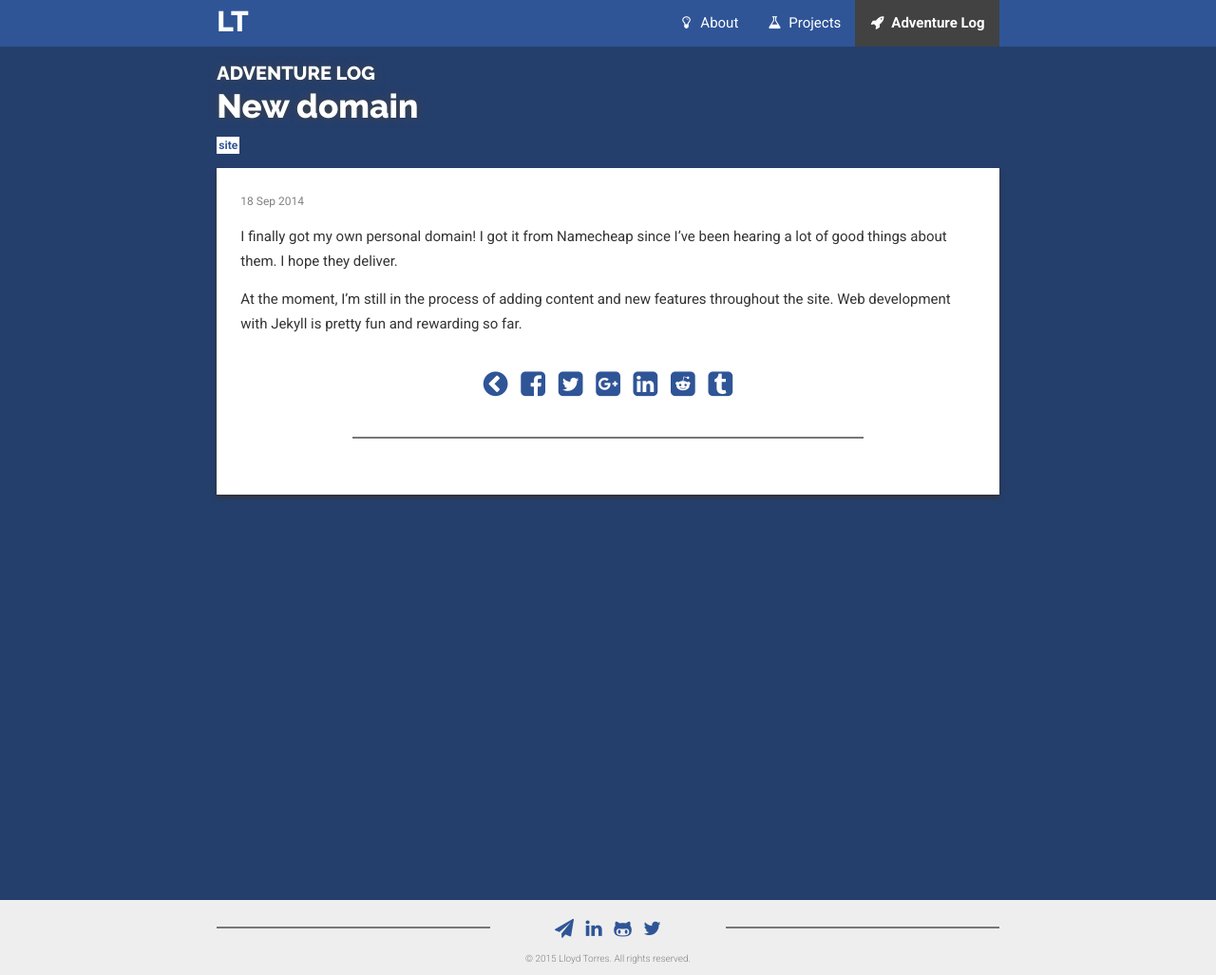
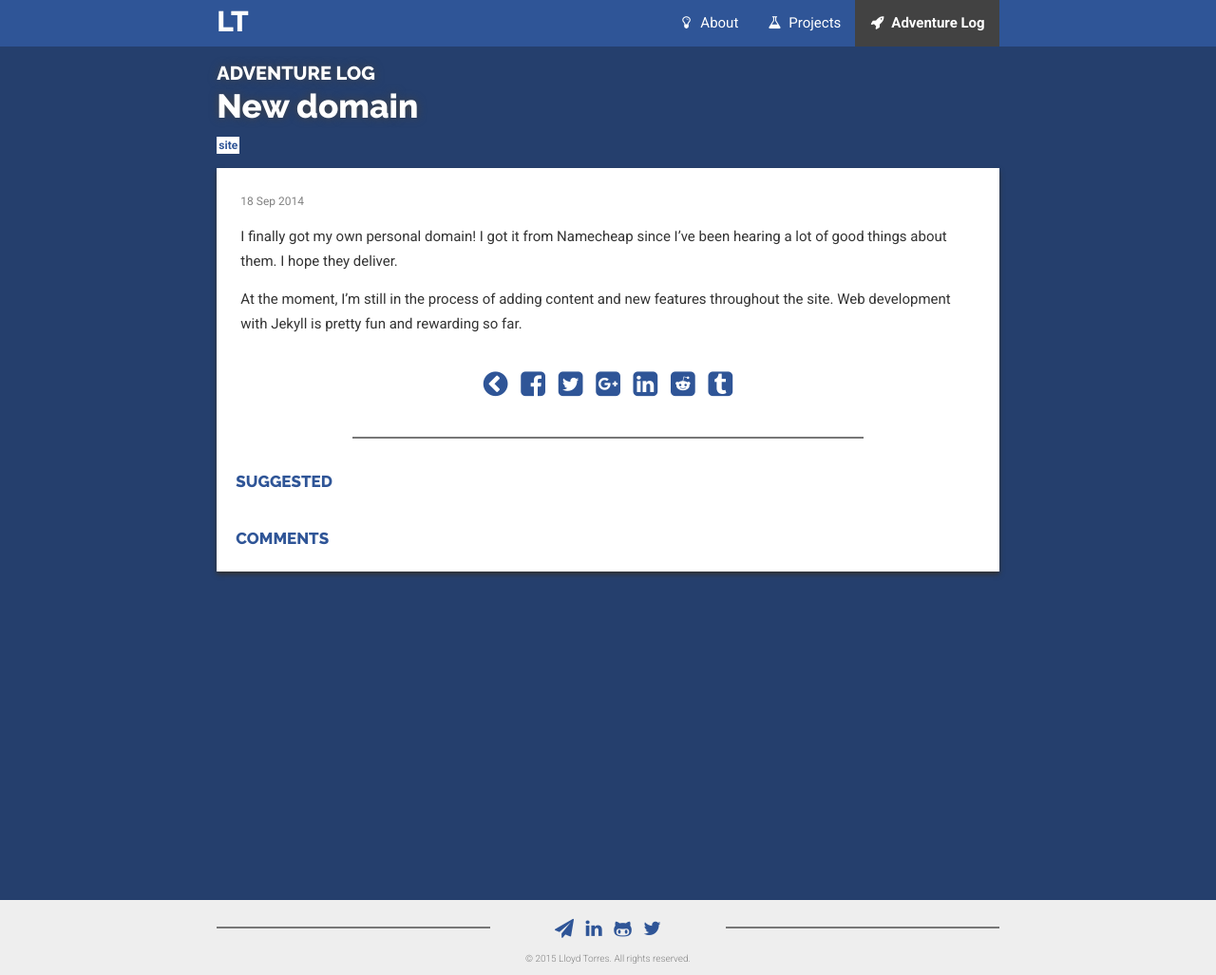
Before and after one commit to lloydtorres/lloydtorres.github.io, a Jekyll site: the page built from _posts/2014-09-18-new-domain.md, in a window 1280 px wide. Shown: the whole page at 95% size. Built offline with Jekyll 4.4.1, drawn with Linux system fonts in a browser that asks for light colours; nearby versions of some CDN libraries; comment, search, counter and statistics services are not loaded.

Commit message:
Add log post suggestions

```diff
--- a/_config.yml
+++ b/_config.yml
@@ -15,3 +15,4 @@
 - jekyll-sitemap
 
 tag_dir: /log/tag
+lsi: true
--- a/_layouts/post.html
+++ b/_layouts/post.html
@@ -110,9 +110,34 @@
 
                     <div class="row"><div class="col-md-offset-2 col-md-8"><div class="divider"><div class="inner"></div></div></div></div>
 
-                    <div class="post-comments">
+                    <div class="post-after">
+                        <h2 class="h2-noinclude">Suggested</h2>
+                        {% if site.related_posts.size <= 0 %}
+                            <p class="post-after-comment"><span class="fa fa-search"></span> We didn't find anything, sorry!</p>
+                        {% else %}
+                        <div class="row">
+                            {% for post in site.related_posts %}
+                            {% if post.title != page.title && post.preview %}
+                            <!--{% increment count %} -->
+                            {% if count >= 3 %}
+                            {% break %}
+                            {% endif %}
+                            <div class="col-sm-6">
+                                <div class="log-img">
+                                    <a href="{{ post.url }}"><img class="log-suggest-img" src="{{ post.preview }}" title="{{ post.title }}" alt="{{ post.title }}"/></a>
+                                    <a href="{{ post.url }}"><h2 class="h2-noinclude log-suggest-title">{{ post.title }}</h2></a>
+                                </div>
+                            </div>
+                            {% endif %}
+                            {% endfor %}
+                        </div>
+                        {% endif %}
+                    </div>
+
+                    <div class="post-after">
+                        <h2 class="h2-noinclude">Comments</h2>
                         {% if page.noComments %}
-                            <p class="no-comment"><span class="fa fa-lock fa-fw navicons"></span> Comments have been locked for this post.</p>
+                            <p class="post-after-comment"><span class="fa fa-lock"></span> Comments have been locked for this post.</p>
                         {% else %}
                             {% include comments.html %}
                         {% endif %}
--- a/_sass/_layout.scss
+++ b/_sass/_layout.scss
@@ -834,13 +834,6 @@
     float: right;
 }
 
-.no-comment {
-    text-align: center;
-    font-style: italic;
-    font-size: 14px;
-    color: $grey-color;
-}
-
 /**
  * Projects
  */
@@ -1189,8 +1182,50 @@
     }
 }
 
-.post-comments {
+.post-after {
     padding: 20px;
+
+    h2 {
+        margin-top: -3px;
+        margin-bottom: 5px;
+        font-size: 17px;
+        text-transform: uppercase;
+        font-family: 'Raleway', sans-serif;
+        color: $mignonic-blue;
+    }
+
+    .post-after-comment {
+        text-align: center;
+        font-style: italic;
+        font-size: 14px;
+        color: $grey-color;
+
+        span {
+            margin-right: 3px;
+        }
+    }
+}
+
+.log-suggest-nopic {
+    background-color: $mignonic-blue;
+}
+
+.log-suggest-title {
+    width: 85%;
+    position: absolute;
+    bottom: 0;
+    left: 0;
+    margin-bottom: 12px !important;
+    margin-left: 12px !important;
+    text-shadow: 0 0 20px $grey-darker;
+    color: white !important;
+}
+
+.log-suggest-img {
+    filter: brightness(50%);
+    -webkit-filter: brightness(50%);
+    -moz-filter: brightness(50%);
+    -o-filter: brightness(50%)
 }
 
 .caption {
```
Also changed, not shown: other parts of _layouts/post.html (+1 -1 lines).
